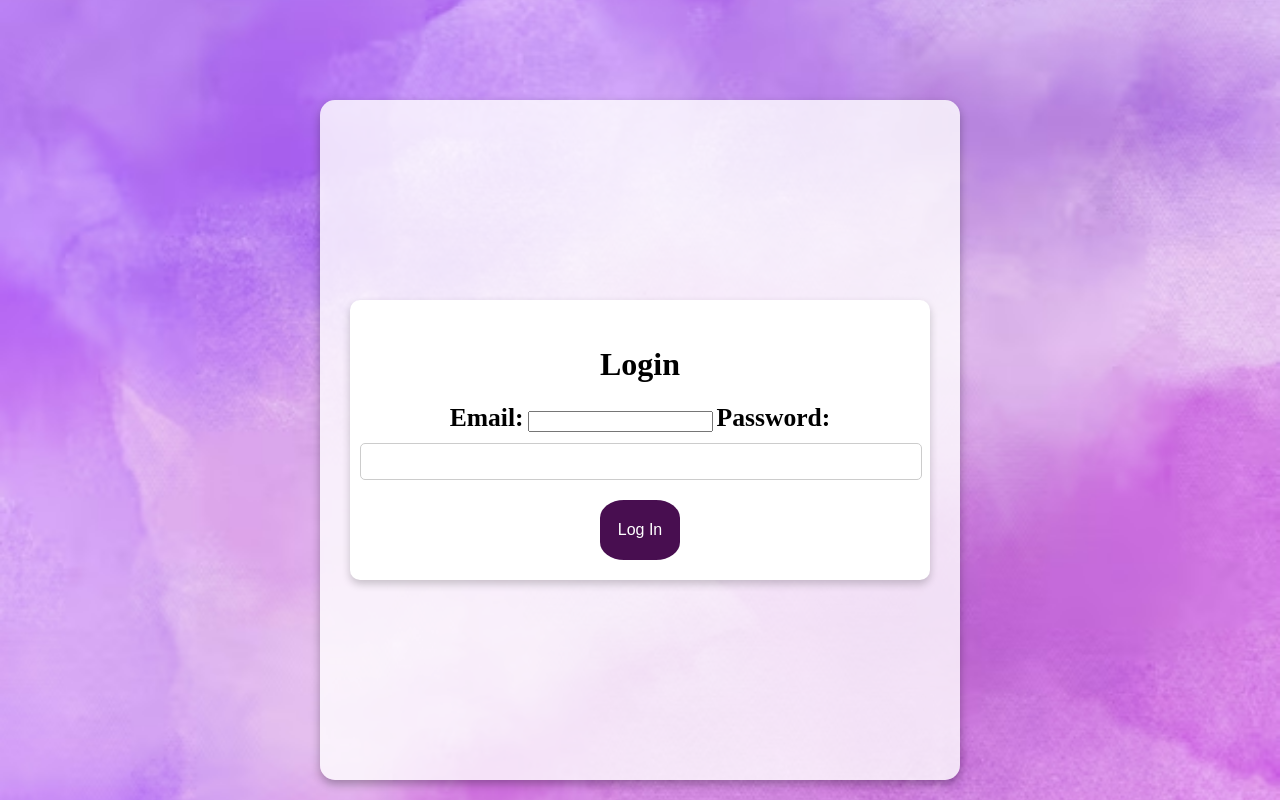
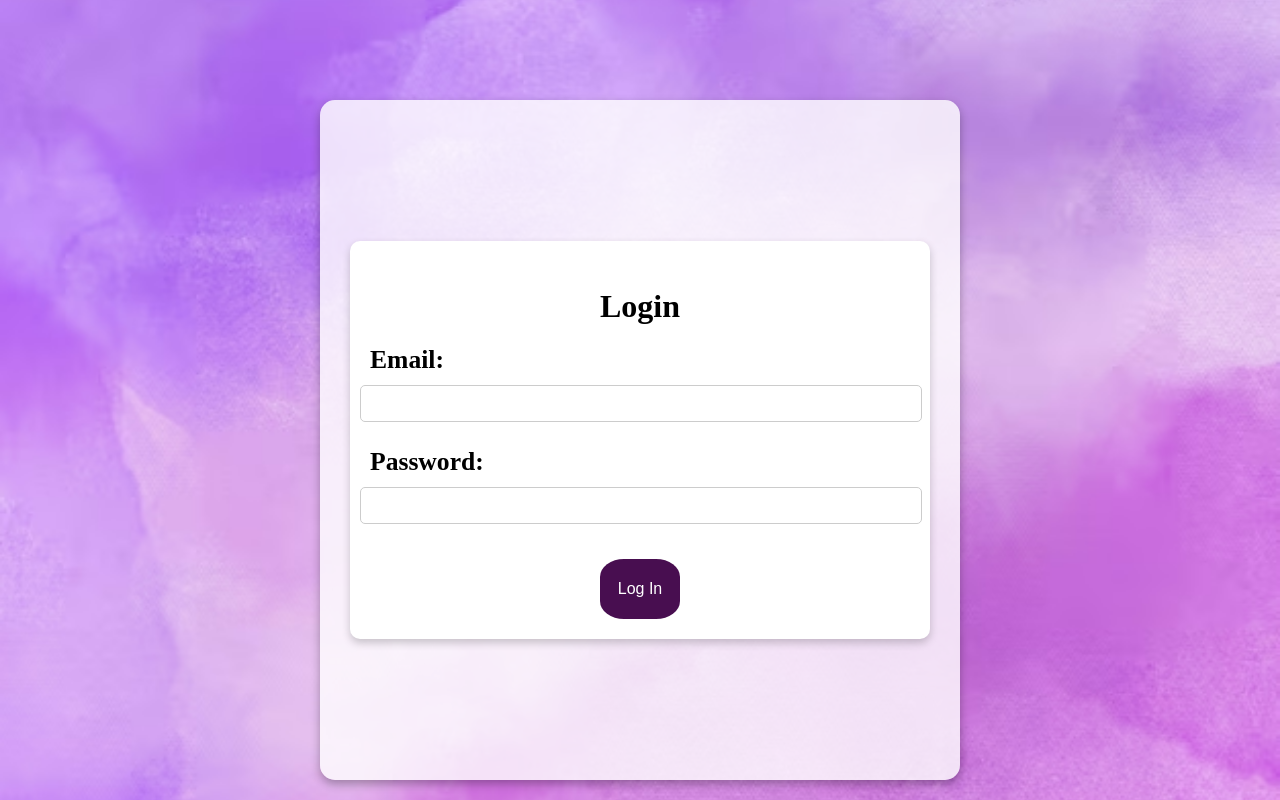
Before and after one commit to PawelekKlocek/TimeMasters, a Flask app: page /login in a window 1280 px wide. Run offline with Flask 3, Linux system fonts and the light colour scheme.

Commit message:
poprawka frontendu logowanie

```diff
--- a/backend/__init__.py
+++ b/backend/__init__.py
@@ -25,7 +25,3 @@ def create_app():
         db.create_all()  # Tworzenie tabel w bazie danych
 
     return app
-
-if __name__ == '__main__':
-    app = create_app()
-    app.run(debug=True, port=8080)
--- a/frontend/static/styles.css
+++ b/frontend/static/styles.css
@@ -86,6 +86,13 @@ label {
     font-weight: bold;
     font-size: 1.6em;
 }
+.form-group {
+    display: flex;
+    flex-direction: column;
+    align-items: flex-start;
+    width: 100%;
+    margin-bottom: 15px;
+}
 
 .top-bar {
     display: flex;
@@ -119,7 +126,7 @@ label {
     background-color: #47254d;
 }
 
-input[type="id"],
+input[type="text"],
 input[type="password"] {
     width: 100%;
     padding: 10px;
@@ -130,7 +137,7 @@ input[type="password"] {
     background-color: rgba(255, 255, 255, 0.9);
 }
 
-input[type="id"]:focus,
+input[type="text"]:focus,
 input[type="password"]:focus {
     border-color: #480e50; /* Zmiana koloru ramki przy focusie */
 }
--- a/frontend/templates/login.html
+++ b/frontend/templates/login.html
@@ -19,10 +19,14 @@
                 {% endif %}
             {% endwith %}
             <form action="{{ url_for('auth.login') }}" method="POST">
-                <label for="email">Email:</label>
-                <input type="text" id="email" name="email" required>
-                <label for="password">Password:</label>
-                <input type="password" id="password" name="password" required>
+                <div class="form-group">
+                    <label for="email">Email:</label>
+                    <input type="text" id="email" name="email" required>
+                </div>
+                <div class="form-group">
+                    <label for="password">Password:</label>
+                    <input type="password" id="password" name="password" required>
+                </div>
                 <button type="submit">Log In</button>
             </form>
         </div>
```
Also changed, not shown: instance/site.db.
